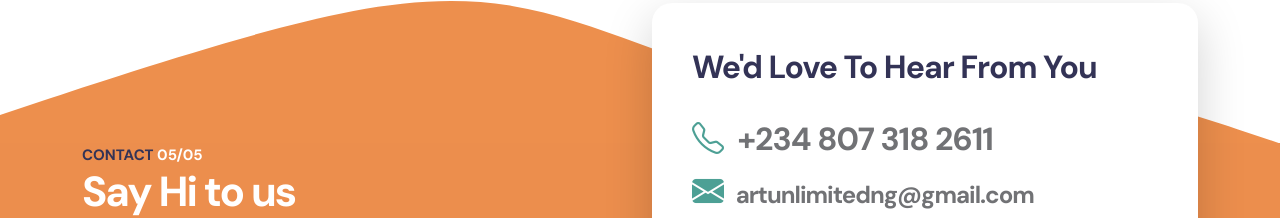
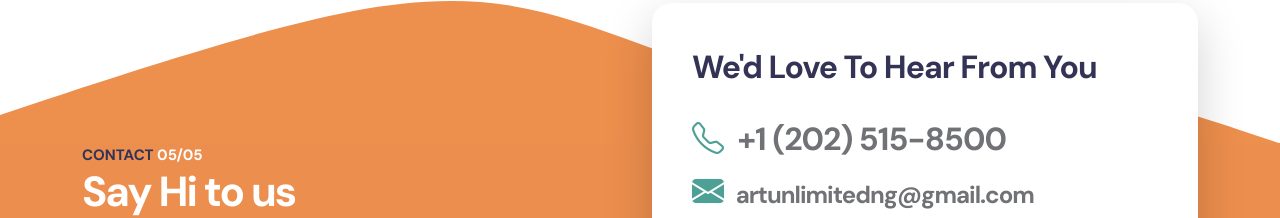
Before and after one commit to artunlimited/artunlimited.ng, a plain HTML site: page gallery.html in a window 1280 px wide. Shown: the part 4151-4369 px from the top of the page. Drawn offline with Linux system fonts and the light colour scheme.

Commit message:
Update gallery.html

```diff
--- a/gallery.html
+++ b/gallery.html
@@ -333,9 +333,9 @@
                                             <h4 class="mb-4">We'd Love To Hear From You</h4>
 
                                             <h4 class="mb-2">
-                                                <a href="tel: 240-480-9600">
+                                                <a href="tel: +1 (202) 515-8500">
                                                     <i class="bi-telephone contact-icon me-2"></i>
-                                                    +234 807 318 2611
+                                                    +1 (202) 515-8500
                                                 </a>
                                             </h4>
 
```
